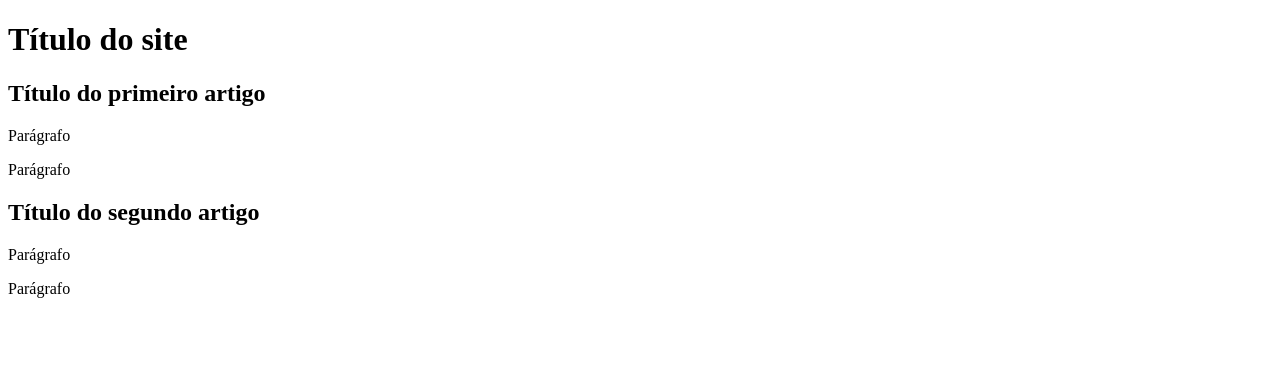
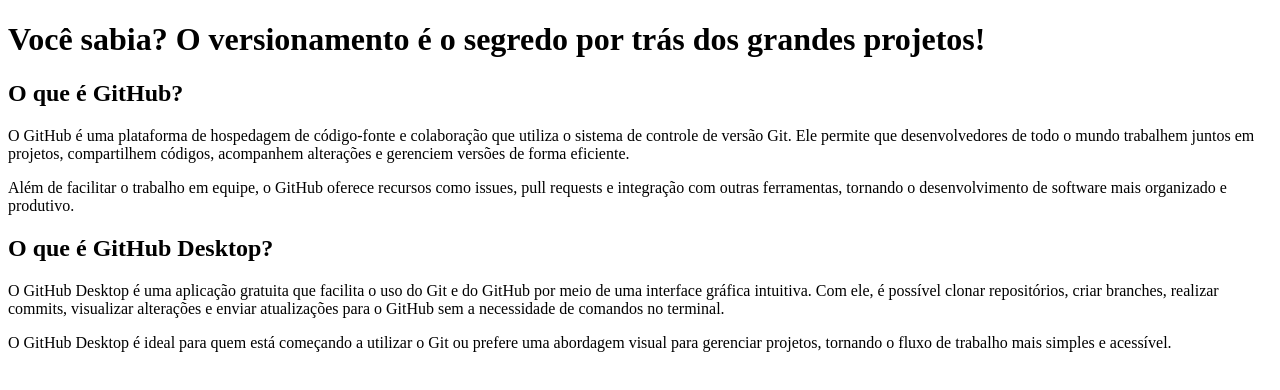
Before and after one commit to RaphaelWylkens/projeto-site, a plain HTML site: page index.html in a window 1280 px wide. Drawn offline with Linux system fonts and the light colour scheme.

Commit message:
Comecei a escrever o Conteúdo

```diff
--- a/index.html
+++ b/index.html
@@ -3,23 +3,24 @@
 <head>
     <meta charset="UTF-8">
     <meta name="viewport" content="width=device-width, initial-scale=1.0">
-    <title>TTítulo do Site</title>
+    <title>Git e GitHub</title>
 </head>
 <body>
     <main>
         <header>
-            <h1>Título do site</h1>
+            <h1>Você sabia? O versionamento é o segredo por trás dos grandes projetos!</h1>
         </header>
         <article>
-            <h2>Título do primeiro artigo</h2>
-            <p>Parágrafo</p>
-            <p>Parágrafo</p>
+            <h2>O que é GitHub?</h2>
+            <p>O GitHub é uma plataforma de hospedagem de código-fonte e colaboração que utiliza o sistema de controle de versão Git. Ele permite que desenvolvedores de todo o mundo trabalhem juntos em projetos, compartilhem códigos, acompanhem alterações e gerenciem versões de forma eficiente.</p>
+            <p>Além de facilitar o trabalho em equipe, o GitHub oferece recursos como issues, pull requests e integração com outras ferramentas, tornando o desenvolvimento de software mais organizado e produtivo.</p>
         </article>
         <article>
-            <h2>Título do segundo artigo</h2>
-            <p>Parágrafo</p>
-            <p>Parágrafo</p>
+            <h2>O que é GitHub Desktop?</h2>
+            <p>O GitHub Desktop é uma aplicação gratuita que facilita o uso do Git e do GitHub por meio de uma interface gráfica intuitiva. Com ele, é possível clonar repositórios, criar branches, realizar commits, visualizar alterações e enviar atualizações para o GitHub sem a necessidade de comandos no terminal.</p>
+            <p>O GitHub Desktop é ideal para quem está começando a utilizar o Git ou prefere uma abordagem visual para gerenciar projetos, tornando o fluxo de trabalho mais simples e acessível.</p>
         </article>
+    </main>
     </main>
 </body>
 </html>
```
